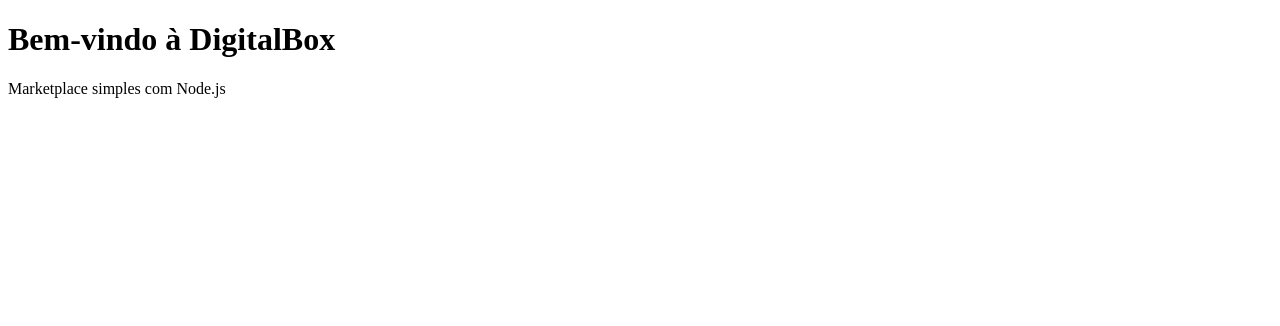
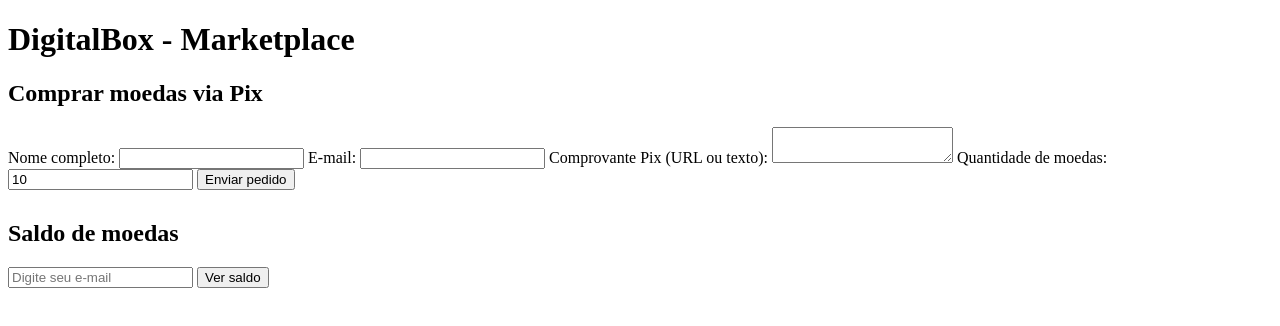
Before and after one commit to Henriquesoares192/DigitalBox.com., a website: page index.html in a window 1280 px wide. Drawn offline with Linux system fonts and the light colour scheme.

Commit message:
Update index.html

```diff
--- a/index.html
+++ b/index.html
@@ -1,11 +1,47 @@
-
 <!DOCTYPE html>
-<html>
+<html lang="pt-BR">
 <head>
-  <title>DigitalBox</title>
+  <meta charset="UTF-8" />
+  <meta name="viewport" content="width=device-width, initial-scale=1" />
+  <title>DigitalBox - Marketplace</title>
+  <link rel="stylesheet" href="style.css" />
 </head>
 <body>
-  <h1>Bem-vindo à DigitalBox</h1>
-  <p>Marketplace simples com Node.js</p>
+
+<header>
+  <h1>DigitalBox - Marketplace</h1>
+</header>
+
+<main>
+  <section id="moedas-section">
+    <h2>Comprar moedas via Pix</h2>
+    <form id="form-pedido">
+      <label for="nome">Nome completo:</label>
+      <input type="text" id="nome" required />
+
+      <label for="email">E-mail:</label>
+      <input type="email" id="email" required />
+
+      <label for="comprovante">Comprovante Pix (URL ou texto):</label>
+      <textarea id="comprovante"></textarea>
+
+      <label for="quantidade">Quantidade de moedas:</label>
+      <input type="number" id="quantidade" min="1" value="10" required />
+
+      <button type="submit">Enviar pedido</button>
+    </form>
+    <div id="msg-pedido"></div>
+  </section>
+
+  <section id="saldo-section" style="margin-top: 30px;">
+    <h2>Saldo de moedas</h2>
+    <input type="email" id="email-saldo" placeholder="Digite seu e-mail" />
+    <button id="btn-ver-saldo">Ver saldo</button>
+    <p id="saldo"></p>
+  </section>
+</main>
+
+<script src="script.js"></script>
+
 </body>
 </html>
```
